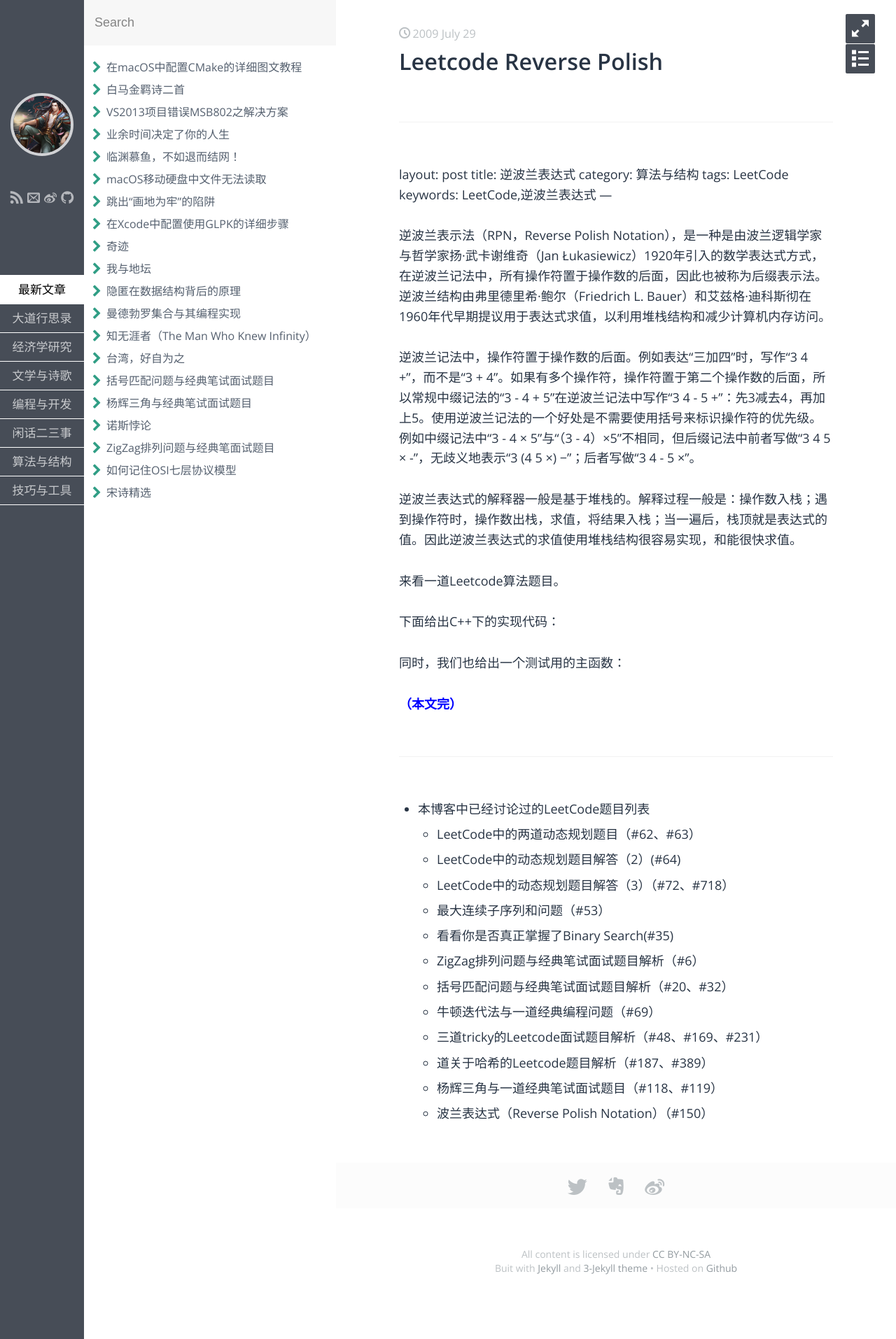
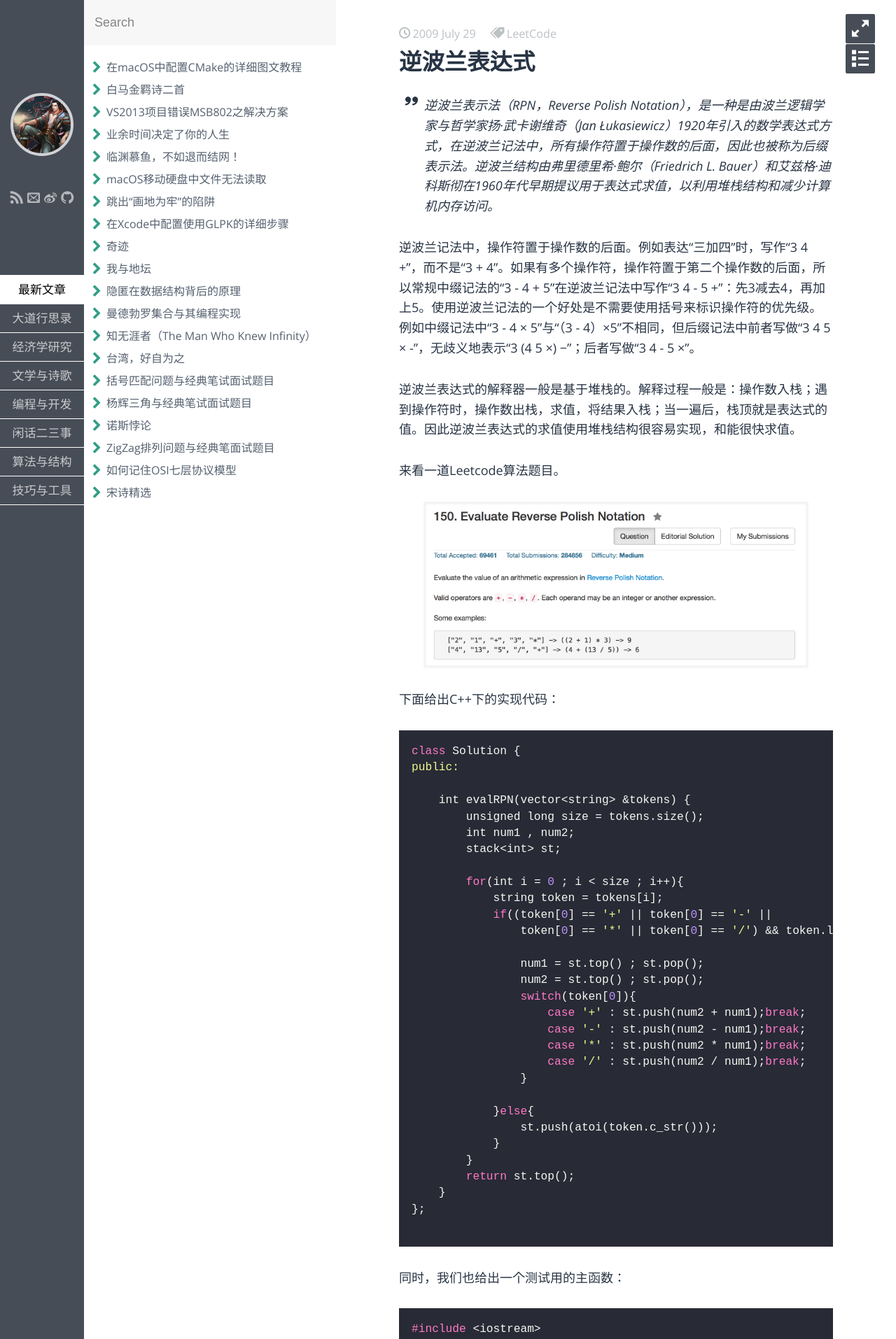
Before and after one commit to fzuo/baimafujinji, a Jekyll site: the page built from _posts/algorithm/2009-07-29-leetcode-reverse-polish.md, in a window 1280 px wide. Shown: the top 1914 px of the page at 70% size. Built offline with Jekyll 4.4.1, drawn with Linux system fonts in a browser that asks for light colours; some web fonts are replaced; our own code applies the rules of GitHub Pages for plain Markdown files; some of the changed text lies outside the part shown.

Commit message:
Update 2009-07-29-leetcode-reverse-polish.md

````diff
--- a/_posts/algorithm/2009-07-29-leetcode-reverse-polish.md
+++ b/_posts/algorithm/2009-07-29-leetcode-reverse-polish.md
@@ -1,4 +1,3 @@
-
 ---
 layout: post
 title: 逆波兰表达式
@@ -8,26 +7,80 @@ keywords: LeetCode,逆波兰表达式
 ---
 
 
-
-
-逆波兰表示法（RPN，Reverse Polish Notation），是一种是由波兰逻辑学家与哲学家扬·武卡谢维奇（Jan Łukasiewicz）1920年引入的数学表达式方式，在逆波兰记法中，所有操作符置于操作数的后面，因此也被称为后缀表示法。逆波兰结构由弗里德里希·鲍尔（Friedrich L. Bauer）和艾兹格·迪科斯彻在1960年代早期提议用于表达式求值，以利用堆栈结构和减少计算机内存访问。
-
-
+> 逆波兰表示法（RPN，Reverse Polish Notation），是一种是由波兰逻辑学家与哲学家扬·武卡谢维奇（Jan Łukasiewicz）1920年引入的数学表达式方式，在逆波兰记法中，所有操作符置于操作数的后面，因此也被称为后缀表示法。逆波兰结构由弗里德里希·鲍尔（Friedrich L. Bauer）和艾兹格·迪科斯彻在1960年代早期提议用于表达式求值，以利用堆栈结构和减少计算机内存访问。
 
 逆波兰记法中，操作符置于操作数的后面。例如表达“三加四”时，写作“3 4 +”，而不是“3 + 4”。如果有多个操作符，操作符置于第二个操作数的后面，所以常规中缀记法的“3 - 4 + 5”在逆波兰记法中写作“3 4 - 5 +”：先3减去4，再加上5。使用逆波兰记法的一个好处是不需要使用括号来标识操作符的优先级。例如中缀记法中“3 - 4 × 5”与“（3 - 4）×5”不相同，但后缀记法中前者写做“3 4 5 × -”，无歧义地表示“3 (4 5 ×) −”；后者写做“3 4 - 5 ×”。
-
-
 
 逆波兰表达式的解释器一般是基于堆栈的。解释过程一般是：操作数入栈；遇到操作符时，操作数出栈，求值，将结果入栈；当一遍后，栈顶就是表达式的值。因此逆波兰表达式的求值使用堆栈结构很容易实现，和能很快求值。
 
 来看一道Leetcode算法题目。
 
+<p align="center">
+<img src="https://fzuo.github.io/assets/img/leetcode/leetcode16.png" width="550">
+</p>
 
 下面给出C++下的实现代码：
 
+```cpp
+class Solution {
+public:
+
+    int evalRPN(vector<string> &tokens) {
+        unsigned long size = tokens.size();
+        int num1 , num2;
+        stack<int> st;
+
+        for(int i = 0 ; i < size ; i++){
+            string token = tokens[i];
+            if((token[0] == '+' || token[0] == '-' ||
+                token[0] == '*' || token[0] == '/') && token.length() == 1){
+
+                num1 = st.top() ; st.pop();
+                num2 = st.top() ; st.pop();
+                switch(token[0]){
+                    case '+' : st.push(num2 + num1);break;
+                    case '-' : st.push(num2 - num1);break;
+                    case '*' : st.push(num2 * num1);break;
+                    case '/' : st.push(num2 / num1);break;
+                }
+
+            }else{
+                st.push(atoi(token.c_str()));
+            }
+        }
+        return st.top();
+    }
+};
+
+```
+
 同时，我们也给出一个测试用的主函数：
 
+```cpp
+#include <iostream>
+#include <stack>
+#include <vector>
+#include <string>
 
+using namespace std;
+
+int main(int argc, const char * argv[]) {
+
+    vector<string> str2;
+    str2.push_back("4");
+    str2.push_back("13");
+    str2.push_back("5");
+    str2.push_back("/");
+    str2.push_back("+");
+
+    Solution ss;
+    int res = ss.evalRPN(str2);
+
+    cout <<res<<endl;
+
+    return 0;
+}
+```
 
 <span style="color:blue">**（本文完）**</span>
 
````
